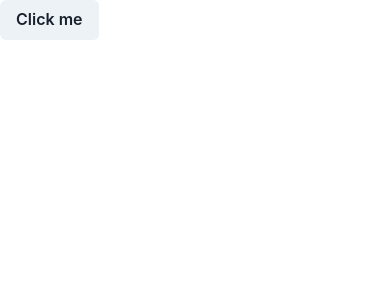
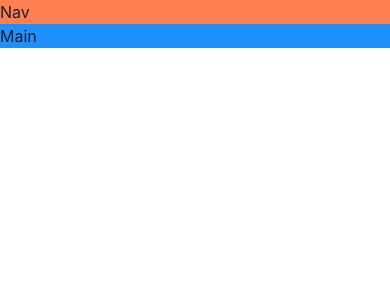
Before and after one commit to YiLu8666/GameHub, a React (Vite) app: page / in a window 390 px wide. Shown: the top 300 px of the page. Built offline with nearby package versions, Linux system fonts and the light colour scheme.

Commit message:
Build a responsive layout

```diff
--- a/src/App.tsx
+++ b/src/App.tsx
@@ -1,6 +1,23 @@
-import { Button, ButtonGroup } from "@chakra-ui/react"
+import { Button, ButtonGroup, Grid, GridItem, Show} from "@chakra-ui/react"
 function App() {
-  return <Button>Click me</Button>
+  return (
+    <Grid templateAreas={{
+      base: `"nav" "main"`,
+      lg: `"nav nav" "aside main"`,
+    }}>
+      <GridItem area="nav" bg="coral">
+        Nav
+      </GridItem>
+      <Show above="lg">
+        <GridItem area="aside" bg="gold">
+          Aside
+        </GridItem>
+      </Show>
+      <GridItem area="main" bg="dodgerblue">
+        Main
+      </GridItem>
+    </Grid>
+  );
 }
 
 export default App
--- a/src/main.tsx
+++ b/src/main.tsx
@@ -6,8 +6,8 @@
 
 ReactDOM.createRoot(document.getElementById("root") as HTMLElement).render(
   <React.StrictMode>
-    <Provider>
+    <ChakraProvider>
       <App />
-    </Provider>
+    </ChakraProvider>
   </React.StrictMode>
 );
```
